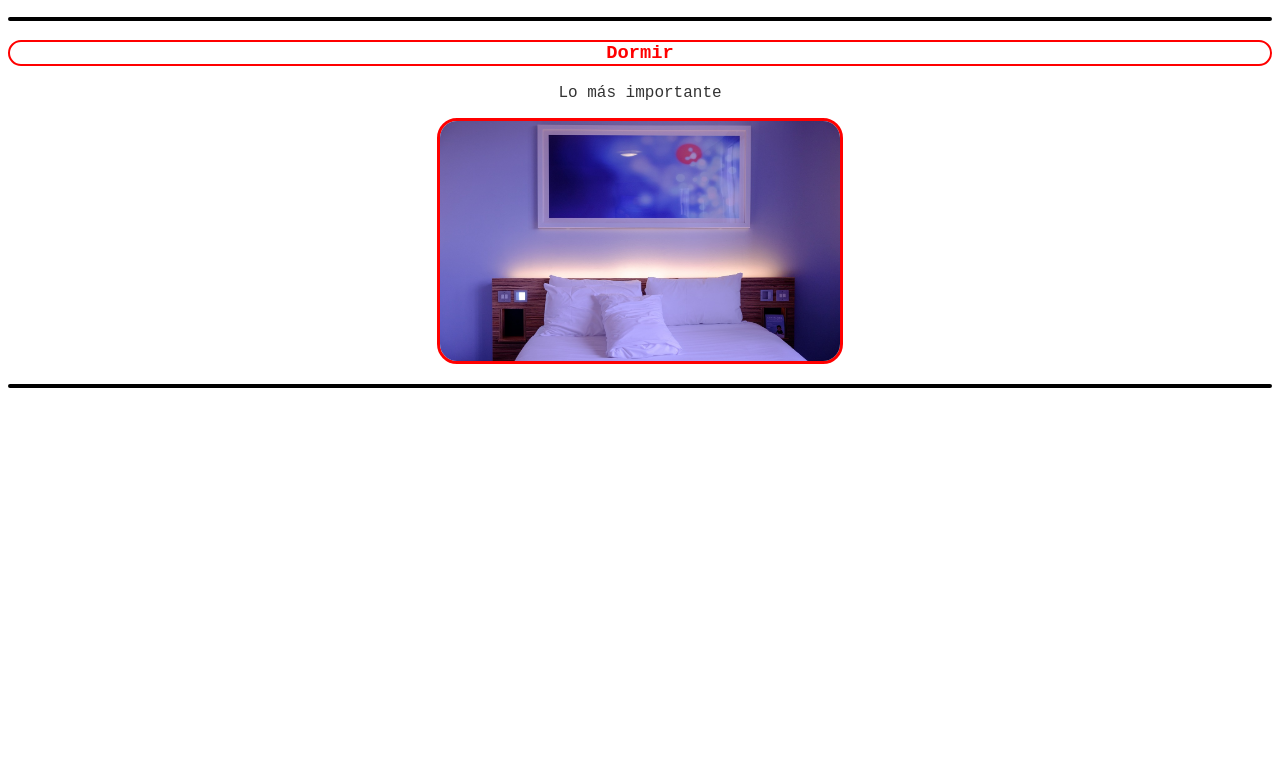
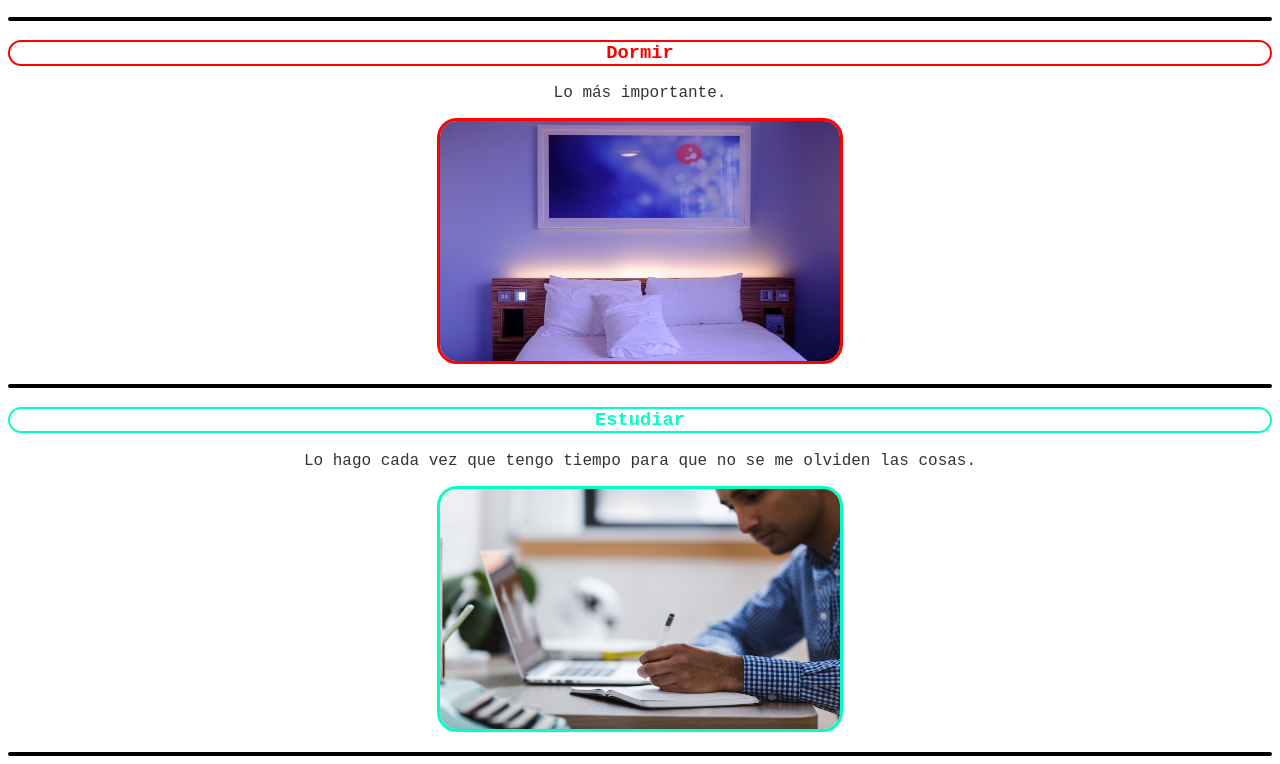
Before and after one commit to WalterMP1/DesarrolloWeb, a plain HTML site: page index.html in a window 1280 px wide. Shown: the part 854-1618 px from the top of the page. Before the commit the page ends 1250 px from the top, so only its background shows below. Drawn offline with Linux system fonts and the light colour scheme.

Commit message:
Se agrego la cuarta categoria, con imagen

```diff
--- a/index.html
+++ b/index.html
@@ -17,17 +17,22 @@
     <hr>
 
     <h3 class="titulo2">Pasear con mis Perros</h3>
-    <p>Siento como que me desconecta de todo y por eso me gusta</p>
+    <p>Siento como que me desconecta de todo y por eso me gusta.</p>
     <img class="img2" src="Perros.jpeg" alt=" Imagen de Perros">
 
     <hr>
 
     <h3 class="titulo3">Dormir</h3>
-    <p>Lo más importante</p>
+    <p>Lo más importante.</p>
     <img class="img3" src="cama.jpg" alt=" Imagen de Cama">
 
     <hr>
 
+    <h3 class="titulo4">Estudiar</h3>
+    <p>Lo hago cada vez que tengo tiempo para que no se me olviden las cosas.</p>
+    <img class="img4" src="estudiar.jpg" alt=" Imagen de Estudio">
+
+    <hr>
 
 </body>
 </html>
--- a/styles.css
+++ b/styles.css
@@ -68,6 +68,22 @@ h2 {
     height: 240px;
 }
 
+.titulo4 {
+    color: #00ffc3;
+    background-color: #ffffff;
+    border: 2px solid #00ffc3;
+    border-radius: 20px;
+}
+
+.img4 {
+    display: block;
+    margin: 0 auto;
+    border: 3px solid #00ffc3;
+    border-radius: 20px;
+    width: 400px;
+    height: 240px;
+}
+
 hr {
     border: 2px solid #000000;
     border-radius: 20px;
```
Also changed, not shown: estudiar.jpg (added).
